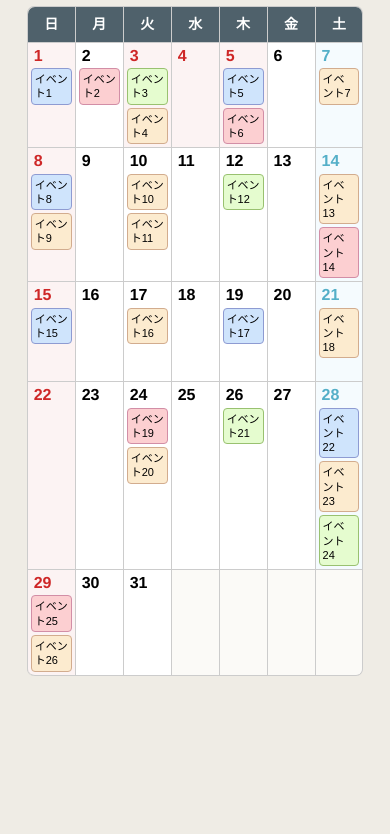
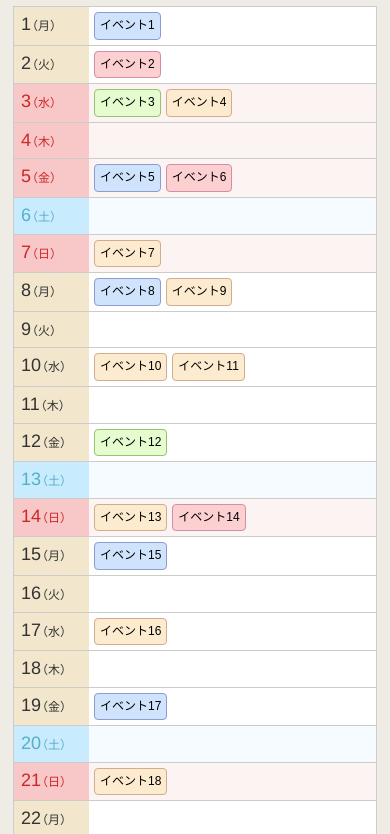
Before and after one commit to k-ishiwata/jQuery.MiniCalendar, a plain HTML site: page example/index.html in a window 390 px wide. Shown: the part 92-926 px from the top of the page. Before the commit the page ends 844 px from the top, so only its background shows below. Drawn offline with nearby package versions, Linux system fonts and the light colour scheme.

Commit message:
レスポンシブで縦組みに変更

```diff
--- a/example/event.json
+++ b/example/event.json
@@ -1,5 +1,5 @@
 {
-	"year": 2016,
+	"year": 2017,
 	"month": 5,
 	"event": [
 		{ "day": "1", "title": "イベント1", "type": "blue" },
--- a/example/index.html
+++ b/example/index.html
@@ -3,6 +3,7 @@
 <head>
 <meta charset="utf-8">
 <title>jQuery.MiniCalendar</title>
+<meta name="viewport" content="width=device-width">
 <link rel="stylesheet" type="text/css" href="style.css">
 </head>
 <body>
--- a/example/style.css
+++ b/example/style.css
@@ -7,6 +7,7 @@
 	box-sizing: border-box;
 }
 body {
+	color: #333;
 	background: #EFECE5;
 	font-size: 14px;
 	font-family: 'Hiragino Kaku Gothic ProN', 'ヒラギノ角ゴ ProN W3', Meiryo, メイリオ, sans-serif;
@@ -16,6 +17,11 @@ body {
 	padding: 0 5%;
 }
 
+@media screen and (max-width: 600px) {
+	#wrap {
+		padding: 0 5px;
+	}
+}
 
 /* ========================================
  * #mini-calendar
@@ -24,6 +30,7 @@ body {
 	text-align: center;
 	font-size: 32px;
 	margin-bottom: 20px;
+	font-weight: bold;
 }
 #mini-calendar table {
 	width: 100%;
@@ -33,26 +40,11 @@ body {
 	margin-bottom: 0;
 	line-height: 1.5;
 	border-collapse: separate;
-	border-radius: 7px;
-}
-
-/* radius */
-#mini-calendar th:first-child {
-	border-top-left-radius: 7px;
-}
-#mini-calendar th:last-child {
-	border-top-right-radius: 7px;
-}
-#mini-calendar tr:last-child td:first-child {
-	border-bottom-left-radius: 7px;
-}
-#mini-calendar tr:last-child td:last-child {
-	border-bottom-right-radius: 7px;
 }
 #mini-calendar th,
 #mini-calendar td {
 	background: #fff;
-	padding: 3px;
+	padding: 7px;
 	border-bottom: 1px solid #ccc;
 	border-right: 1px solid #ccc;
 }
@@ -63,6 +55,9 @@ body {
 	padding-top: 7px;
 	padding-bottom: 7px;
 }
+
+
+
 /*
 #mini-calendar th.calendar-sun {
 	color: #DF0D2D;
@@ -148,31 +143,81 @@ body {
 	background: #FEFBDA;
 }
 
+@media screen and (max-width: 600px) {
+	#mini-calendar thead {
+		display: none;
+	}
+	#mini-calendar th,
+	#mini-calendar td {
+		display: block;
+		width: 100%;
+		padding: 0;
+	}
+	#mini-calendar td {
+		height: auto;
+		display: -webkit-flex;
+		display: flex;
+	}
+	#mini-calendar .calendar-none {
+		display: none
+	}
 
+	#mini-calendar .calendar-labels {
+		padding: 5px;
+	}
+	#mini-calendar [class*=calender-label] {
+		display: inline-block;
+		padding: 5px;
+		margin-top: 0;
+		margin-right: 5px;
+		font-size: 12px;
+	}
 
-/* モバイル用縦型カレンダー */
-#mini-calendar-vertical table {
-	width: 100%;
-	border-collapse: collapse;
-	border-spacing: 0;
-	border: 4px solid #B89970;
-	margin-bottom: 0;
-	line-height: 1.5;
+	/* 日付 */
+	#mini-calendar td .calendar-day-number {
+		font-weight: normal;
+		padding: 7px;
+		font-size: 18px;
+		display: block;
+		background: #f2e6cd;
+		margin-bottom: 0;
+		width: 75px;
+		height: auto;
+	}
+	#mini-calendar td.calendar-holiday .calendar-day-number,
+	#mini-calendar td.calendar-sun .calendar-day-number {
+		background: #f8c7c7;
+	}
+
+	#mini-calendar td.calendar-sat .calendar-day-number {
+		background: #c8ebfe;
+	}
+
+	/* モバイル用曜日を追加 */
+	#mini-calendar td i:after {
+		font-size: 12px;
+		position: relative;
+		left: -5px;
+	}
+	#mini-calendar td:nth-child(1) i:after {
+		content: "（日）";
+	}
+	#mini-calendar td:nth-child(2) i:after {
+		content: "（月）";
+	}
+	#mini-calendar td:nth-child(3) i:after {
+		content: "（火）";
+	}
+	#mini-calendar td:nth-child(4) i:after {
+		content: "（水）";
+	}
+	#mini-calendar td:nth-child(5) i:after {
+		content: "（木）";
+	}
+	#mini-calendar td:nth-child(6) i:after {
+		content: "（金）";
+	}
+	#mini-calendar td:nth-child(7) i:after {
+		content: "（土）";
+	}
 }
-#mini-calendar-vertical table th {
-	width: 10%;
-	padding: 7px 5px 7px 10px;
-	/*width: 50px;*/
-	font-size: 129%;
-	white-space: nowrap;
-	font-weight: normal;
-}
-#mini-calendar-vertical table td {
-	width: auto;
-	height: auto;
-	vertical-align: middle;
-}
-#mini-calendar-vertical table th span {
-	font-size: 77%;
-	margin-left: 4px;
-}
```
Also changed, not shown: jquery.minicalendar.js.
